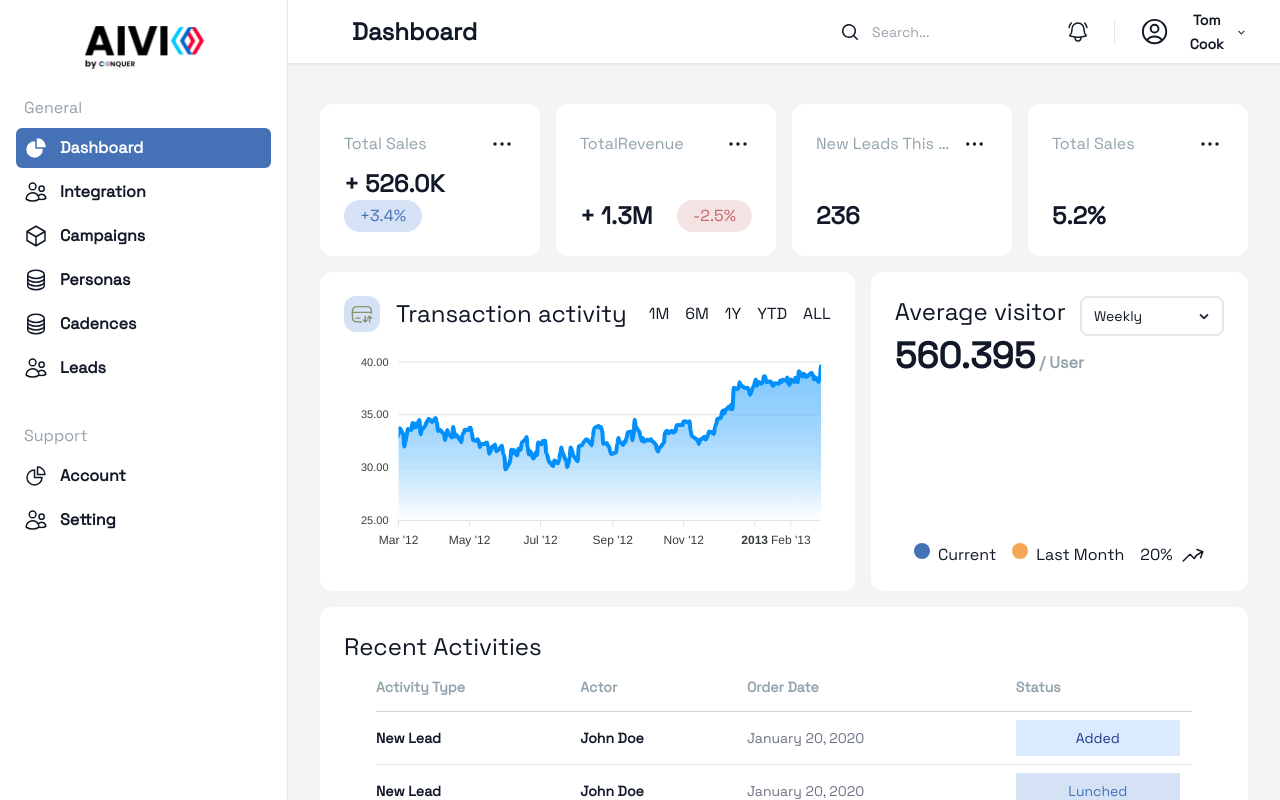
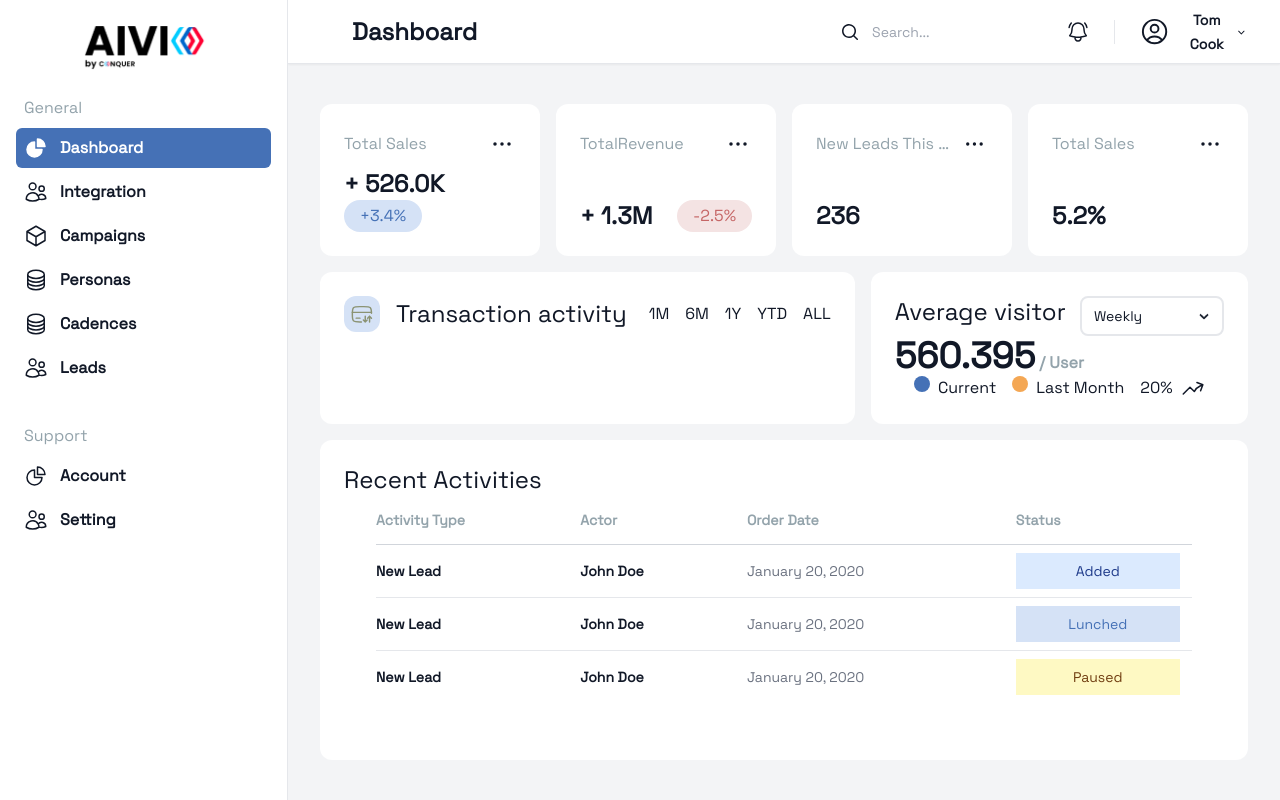
Before and after one commit to BlueOcean5911/ai-sdr, a Next.js app: page /dashboard in a window 1280 px wide. Built offline with nearby package versions, Linux system fonts and the light colour scheme.

Commit message:
fix bug in building

```diff
--- a/src/sections/dashboard/TrackChart.tsx
+++ b/src/sections/dashboard/TrackChart.tsx
@@ -2,7 +2,7 @@
 
 import React, { useState } from "react";
 import ReactApexChart from "react-apexcharts";
-import ApexCharts from "apexcharts";
+// import ApexCharts from "apexcharts";
 import TransactionIcon from "@/components/Icons/transaction.icon";
 
 export default function TrackChart({ data }: { data: any }) {
@@ -78,9 +78,9 @@ export default function TrackChart({ data }: { data: any }) {
       ],
     };
 
-    if (timeline in zoomDates && zoomDates[timeline]) {
-      ApexCharts.exec("area-datetime", "zoomX", ...zoomDates[timeline]);
-    }
+    // if (timeline in zoomDates && zoomDates[timeline]) {
+    //   // ApexCharts.exec("area-datetime", "zoomX", ...zoomDates[timeline]);
+    // }
   };
 
   return (
@@ -118,12 +118,12 @@ export default function TrackChart({ data }: { data: any }) {
         </div>
 
         <div id="chart-timeline w-full">
-          <ReactApexChart
+          {/* <ReactApexChart
             options={options}
             series={series}
             type="area"
             height={220}
-          />
+          /> */}
         </div>
       </div>
       <div id="html-dist"></div>
```
